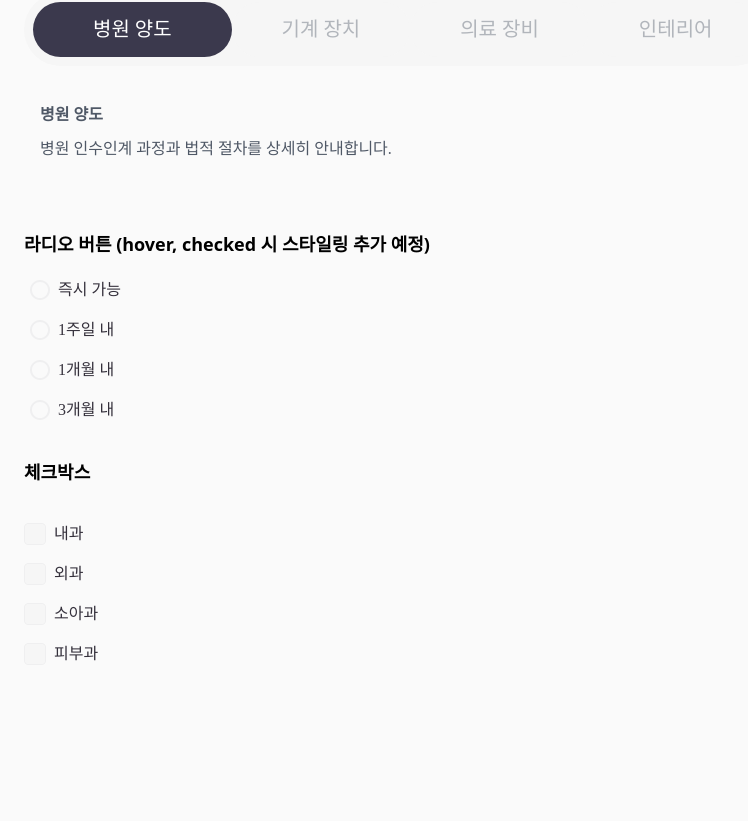
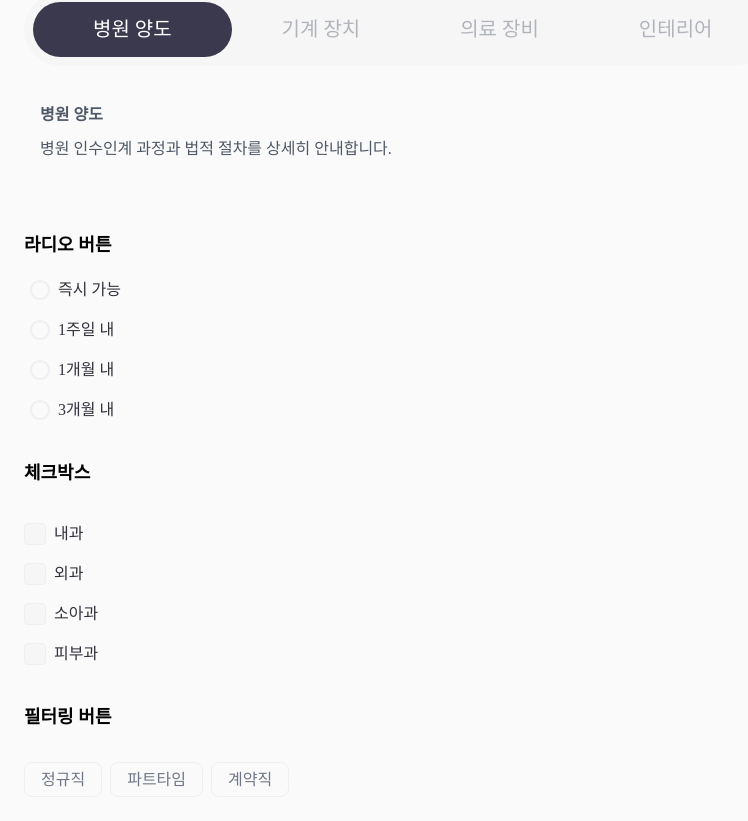
Before and after one commit to KANGPUNGYUN/iamvet, a Next.js app: page / in a window 1280 px wide. Shown: the part 2475-3296 px from the top of the page, without its empty margins (0-748 px from the left). Before the commit the page ends 3169 px from the top, so only its background shows below. Built offline with nearby package versions, Linux system fonts and the light colour scheme; a web font is replaced by a local one.

Commit message:
feat: 필터링 박스 공통 컴포넌트 구현

```diff
--- a/src/app/page.tsx
+++ b/src/app/page.tsx
@@ -2,6 +2,7 @@
 
 import { Button } from "@/components/ui/Button";
 import { Checkbox } from "@/components/ui/Checkbox";
+import { FilterBox } from "@/components/ui/FilterBox";
 import { Radio } from "@/components/ui/Radio";
 import { Tab } from "@/components/ui/Tab";
 import {
@@ -140,6 +141,7 @@ export default function HomePage() {
   const [selectedDepartments, setSelectedDepartments] = useState<string[]>([
     "",
   ]);
+  const [selectedFilters, setSelectedFilters] = useState<string[]>([""]);
 
   return (
     <div className="p-6 space-y-8">
@@ -369,9 +371,7 @@ export default function HomePage() {
       <div className="space-y-8">
         {/* 기본 라디오 그룹 */}
         <div>
-          <h3 className="mb-4 text-lg font-semibold">
-            라디오 버튼 (hover, checked 시 스타일링 추가 예정)
-          </h3>
+          <h3 className="mb-4 text-lg font-semibold">라디오 버튼</h3>
           <Radio.Group value={selectedPeriod} onChange={setSelectedPeriod}>
             <Radio.Item value="immediate">즉시 가능</Radio.Item>
             <Radio.Item value="week">1주일 내</Radio.Item>
@@ -393,6 +393,18 @@ export default function HomePage() {
           <Checkbox.Item value="dermatology">피부과</Checkbox.Item>
         </Checkbox.Group>
       </div>
+      <div className="space-y-8">
+        <h3 className="mb-4 text-lg font-semibold">필터링 버튼</h3>
+        <FilterBox.Group
+          value={selectedFilters}
+          onChange={setSelectedFilters}
+          orientation="horizontal"
+        >
+          <FilterBox.Item value="정규직">정규직</FilterBox.Item>
+          <FilterBox.Item value="파트타임">파트타임</FilterBox.Item>
+          <FilterBox.Item value="계약직">계약직</FilterBox.Item>
+        </FilterBox.Group>
+      </div>
     </div>
   );
 }
--- /dev/null
+++ b/src/components/ui/FilterBox/FilterBoxContext.tsx
@@ -0,0 +1,21 @@
+// src/components/ui/FilterBox/FilterBoxContext.tsx
+"use client";
+
+import React, { createContext, useContext } from "react";
+
+interface FilterBoxContextType {
+  value: string[];
+  onChange: (value: string, active: boolean) => void;
+  disabled?: boolean;
+}
+
+const FilterBoxContext = createContext<FilterBoxContextType | undefined>(
+  undefined
+);
+
+export const useFilterBoxContext = () => {
+  const context = useContext(FilterBoxContext);
+  return context; // FilterBox는 Group 없이도 사용 가능
+};
+
+export { FilterBoxContext };
--- /dev/null
+++ b/src/components/ui/FilterBox/FilterBoxGroup.tsx
@@ -0,0 +1,61 @@
+// src/components/ui/FilterBox/FilterBoxGroup.tsx
+"use client";
+
+import React, { useState } from "react";
+import { FilterBoxGroupProps } from "./types";
+import { FilterBoxContext } from "./FilterBoxContext";
+
+const FilterBoxGroup: React.FC<FilterBoxGroupProps> = ({
+  value: controlledValue,
+  defaultValue = [],
+  children,
+  orientation = "horizontal",
+  disabled = false,
+  className = "",
+  onChange,
+}) => {
+  const [internalValue, setInternalValue] = useState(defaultValue);
+  const value = controlledValue !== undefined ? controlledValue : internalValue;
+
+  const handleChange = (itemValue: string, active: boolean) => {
+    if (!disabled) {
+      let newValue: string[];
+
+      if (active) {
+        newValue = [...value, itemValue];
+      } else {
+        newValue = value.filter((v) => v !== itemValue);
+      }
+
+      if (controlledValue === undefined) {
+        setInternalValue(newValue);
+      }
+      onChange?.(newValue);
+    }
+  };
+
+  return (
+    <FilterBoxContext.Provider
+      value={{ value, onChange: handleChange, disabled }}
+    >
+      <div
+        className={`filter-box-group ${className}`}
+        role="group"
+        data-orientation={orientation}
+        data-disabled={disabled}
+        style={{
+          display: "flex",
+          flexDirection: orientation === "vertical" ? "column" : "row",
+          flexWrap: "wrap",
+          gap: "8px",
+        }}
+      >
+        {children}
+      </div>
+    </FilterBoxContext.Provider>
+  );
+};
+
+FilterBoxGroup.displayName = "FilterBox.Group";
+
+export { FilterBoxGroup };
--- /dev/null
+++ b/src/components/ui/FilterBox/FilterBoxItem.tsx
@@ -0,0 +1,207 @@
+// src/components/ui/FilterBox/FilterBoxItem.tsx
+"use client";
+
+import React, { useState } from "react";
+import { FilterBoxProps } from "./types";
+import { useFilterBoxContext } from "./FilterBoxContext";
+
+const FilterBoxItem: React.FC<FilterBoxProps> = ({
+  value = "",
+  children,
+  active: controlledActive,
+  disabled: itemDisabled = false,
+  className = "",
+  onChange,
+}) => {
+  const context = useFilterBoxContext();
+  const [internalActive, setInternalActive] = useState(false);
+  const [isHovered, setIsHovered] = useState(false);
+
+  // Group context가 있으면 그것을 사용, 없으면 개별 상태 사용
+  const isActive = context
+    ? context.value.includes(value)
+    : controlledActive !== undefined
+    ? controlledActive
+    : internalActive;
+
+  const isDisabled = (context?.disabled || itemDisabled) ?? itemDisabled;
+
+  const handleClick = (e: React.MouseEvent) => {
+    e.preventDefault();
+    e.stopPropagation();
+    if (!isDisabled) {
+      const newActive = !isActive;
+
+      if (context) {
+        context.onChange(value, newActive);
+      } else {
+        if (controlledActive === undefined) {
+          setInternalActive(newActive);
+        }
+        onChange?.(newActive, value);
+      }
+    }
+  };
+
+  const handleRemoveClick = (e: React.MouseEvent) => {
+    e.preventDefault();
+    e.stopPropagation();
+    if (!isDisabled) {
+      if (context) {
+        context.onChange(value, false);
+      } else {
+        if (controlledActive === undefined) {
+          setInternalActive(false);
+        }
+        onChange?.(false, value);
+      }
+    }
+  };
+
+  const handleKeyDown = (event: React.KeyboardEvent) => {
+    if (event.key === " " || event.key === "Enter") {
+      event.preventDefault();
+      event.stopPropagation();
+      if (!isDisabled) {
+        const newActive = !isActive;
+
+        if (context) {
+          context.onChange(value, newActive);
+        } else {
+          if (controlledActive === undefined) {
+            setInternalActive(newActive);
+          }
+          onChange?.(newActive, value);
+        }
+      }
+    }
+  };
+
+  // 스타일 결정
+  const getContainerStyle = () => {
+    const baseStyle = {
+      display: "inline-flex" as const,
+      justifyContent: "center" as const,
+      alignItems: "center" as const,
+      gap: "10px",
+      borderRadius: "8px",
+      border: "1px solid",
+      fontFamily: "SUIT",
+      fontSize: "16px",
+      fontStyle: "normal" as const,
+      fontWeight: 500,
+      lineHeight: "135%",
+      cursor: isDisabled ? "not-allowed" : "pointer",
+      transition: "all 0.2s ease-in-out",
+      userSelect: "none" as const,
+    };
+
+    if (isActive) {
+      return {
+        ...baseStyle,
+        padding: "6px 12px 6px 16px",
+        borderColor: "var(--Keycolor2, #FFB7B8)",
+        background: "var(--Keycolor5, #FFF7F7)",
+        color: "var(--Keycolor1, #FF8796)",
+      };
+    }
+
+    if (isHovered && !isDisabled) {
+      return {
+        ...baseStyle,
+        padding: "6px 16px",
+        borderColor: "var(--Line_Hightlight, #DCDCE3)",
+        background: "var(--Box, #F6F6F6)",
+        color: "var(--text-sub, #707687)",
+      };
+    }
+
+    return {
+      ...baseStyle,
+      padding: "6px 16px",
+      borderColor: "var(--Line, #EFEFF0)",
+      background: "transparent",
+      color: isDisabled ? "#CACED6" : "var(--text-sub, #707687)",
+    };
+  };
+
+  // X 버튼 렌더링
+  const renderRemoveButton = () => {
+    if (!isActive) return null;
+
+    return (
+      <button
+        type="button"
+        onClick={handleRemoveClick}
+        onKeyDown={(e) => {
+          if (e.key === "Enter" || e.key === " ") {
+            e.preventDefault();
+            handleRemoveClick(e as any);
+          }
+        }}
+        tabIndex={0}
+        aria-label="필터 제거"
+        style={{
+          background: "none",
+          border: "none",
+          padding: "0",
+          margin: "0",
+          cursor: "pointer",
+          display: "flex",
+          alignItems: "center",
+          justifyContent: "center",
+          width: "16px",
+          height: "16px",
+          borderRadius: "50%",
+          transition: "background-color 0.2s ease-in-out",
+        }}
+        onMouseEnter={(e) => {
+          e.currentTarget.style.backgroundColor = "rgba(255, 135, 150, 0.1)";
+        }}
+        onMouseLeave={(e) => {
+          e.currentTarget.style.backgroundColor = "transparent";
+        }}
+      >
+        <svg
+          width="16"
+          height="16"
+          viewBox="0 0 16 16"
+          fill="none"
+          xmlns="http://www.w3.org/2000/svg"
+        >
+          <path
+            d="M12 4L4 12M4 4L12 12"
+            stroke="currentColor"
+            strokeWidth="1.5"
+            strokeLinecap="round"
+            strokeLinejoin="round"
+          />
+        </svg>
+      </button>
+    );
+  };
+
+  return (
+    <div
+      className={`filter-box-base ${className}`}
+      data-active={isActive}
+      data-disabled={isDisabled}
+      onClick={handleClick}
+      onKeyDown={handleKeyDown}
+      onMouseEnter={() => setIsHovered(true)}
+      onMouseLeave={() => setIsHovered(false)}
+      tabIndex={isDisabled ? -1 : 0}
+      role="button"
+      aria-pressed={isActive}
+      aria-disabled={isDisabled}
+      style={getContainerStyle()}
+    >
+      <span>{children}</span>
+      {renderRemoveButton()}
+    </div>
+  );
+};
+
+FilterBoxItem.displayName = "FilterBox.Item";
+
+export { FilterBoxItem };
--- /dev/null
+++ b/src/components/ui/FilterBox/index.tsx
@@ -0,0 +1,12 @@
+// src/components/ui/FilterBox/index.tsx
+import { FilterBoxGroup } from "./FilterBoxGroup";
+import { FilterBoxItem } from "./FilterBoxItem";
+
+// Composite Component 패턴
+const FilterBox = Object.assign(FilterBoxItem, {
+  Group: FilterBoxGroup,
+  Item: FilterBoxItem,
+});
+
+export { FilterBox };
+export type { FilterBoxProps, FilterBoxGroupProps } from "./types";
--- /dev/null
+++ b/src/components/ui/FilterBox/types.ts
@@ -0,0 +1,19 @@
+// src/components/ui/FilterBox/types.ts
+export interface FilterBoxProps {
+  value?: string;
+  children: React.ReactNode;
+  active?: boolean;
+  disabled?: boolean;
+  className?: string;
+  onChange?: (active: boolean, value?: string) => void;
+}
+
+export interface FilterBoxGroupProps {
+  value?: string[];
+  defaultValue?: string[];
+  children: React.ReactNode;
+  orientation?: "vertical" | "horizontal";
+  disabled?: boolean;
+  className?: string;
+  onChange?: (values: string[]) => void;
+}
```
